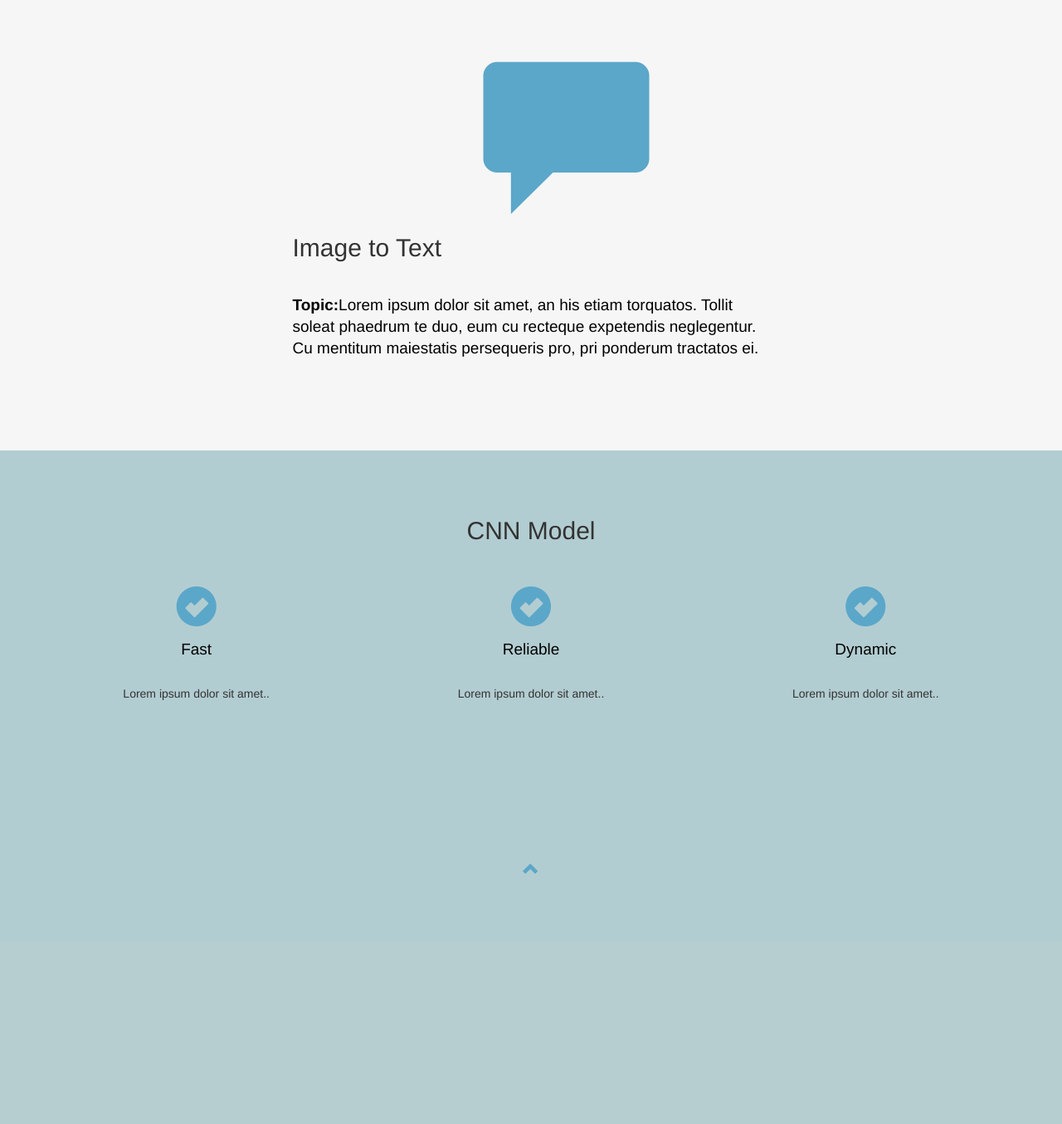
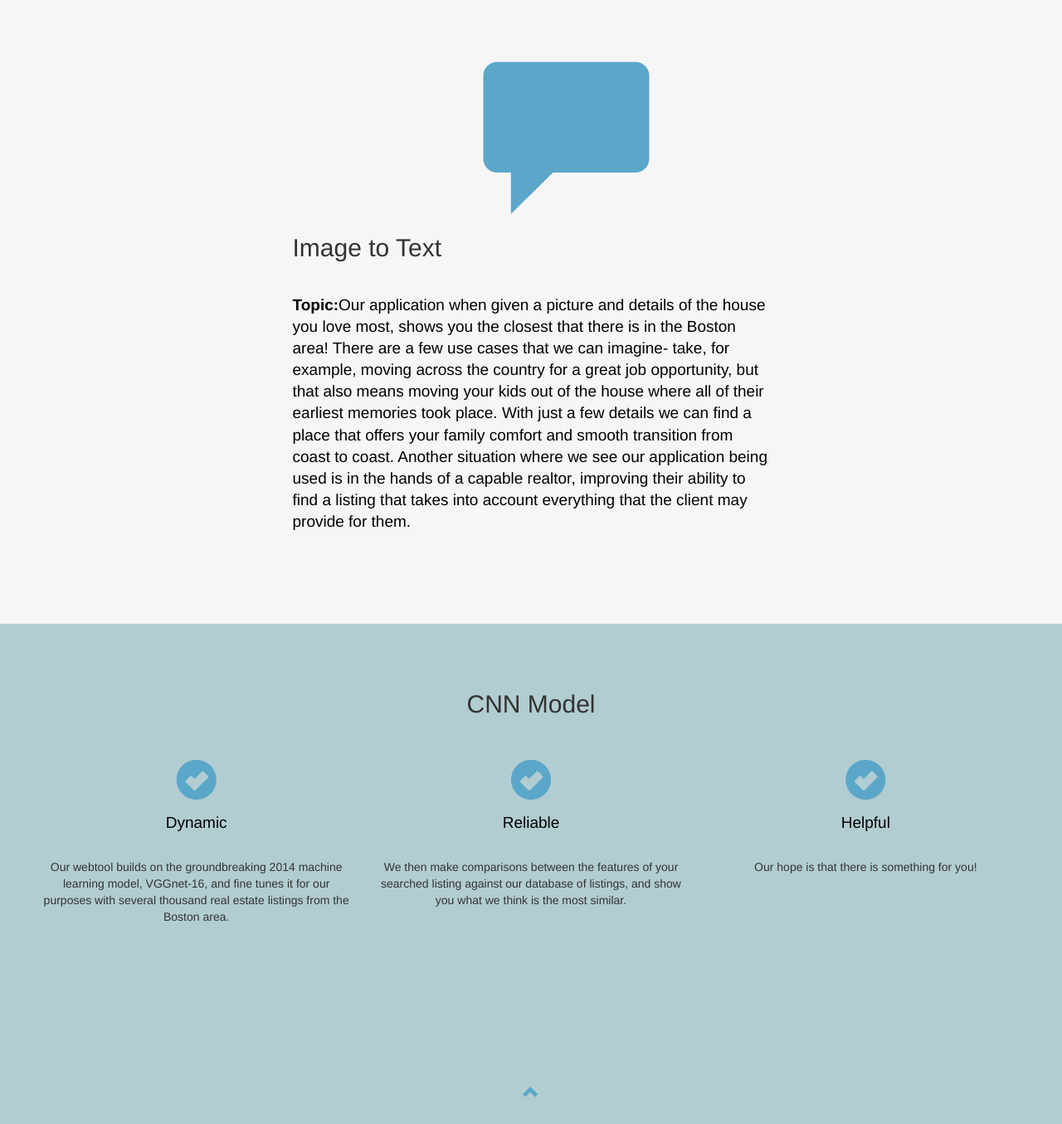
Before and after one commit to fimhub/Image-to-Text, a Flask app: page / in a window 1280 px wide. Shown: the part 1363-2718 px from the top of the page at 83% size. Before the commit the page ends 2417 px from the top, so only its background shows below. Run offline with Flask 2, Linux system fonts and the light colour scheme; some libraries are stand-ins or nearby versions.

Commit message:
Altered Flavor text
Now contains model details and use case description

```diff
--- a/templates/index.html
+++ b/templates/index.html
@@ -35,7 +35,7 @@
          <div class="col-sm-6" style="margin-left: 25%;">
             <h2>Image to Text</h2>
             <br>
-            <h4><strong>Topic:</strong>Lorem ipsum dolor sit amet, an his etiam torquatos. Tollit soleat phaedrum te duo, eum cu recteque expetendis neglegentur. Cu mentitum maiestatis persequeris pro, pri ponderum tractatos ei.</p>
+            <h4><strong>Topic:</strong>Our application when given a picture and details of the house you love most, shows you the closest that there is in the Boston area!  There are a few use cases that we can imagine- take, for example, moving across the country for a great job opportunity, but that also means moving your kids out of the house where all of their earliest memories took place.  With just a few details we can find a place that offers your family comfort and smooth transition from coast to coast.  Another situation where we see our application being used is in the hands of a capable realtor, improving their ability to find a listing that takes into account everything that the client may provide for them.</p>
             </h4>
             <br>
          </div>
@@ -49,18 +49,18 @@
       <div class="row slideanim">
          <div class="col-sm-4">
             <span class="glyphicon glyphicon-ok-sign logo-small"></span>
-            <h4>Fast</h4>
-            <p>Lorem ipsum dolor sit amet..</p>
+            <h4>Dynamic</h4>
+            <p>Our webtool builds on the groundbreaking 2014 machine learning model, VGGnet-16, and fine tunes it for our purposes with several thousand real estate listings from the Boston area.</p>
          </div>
          <div class="col-sm-4">
             <span class="glyphicon glyphicon-ok-sign logo-small"></span>
             <h4>Reliable</h4>
-            <p>Lorem ipsum dolor sit amet..</p>
+            <p>We then make comparisons between the features of your searched listing against our database of listings, and show you what we think is the most similar.</p>
          </div>
          <div class="col-sm-4">
             <span class="glyphicon glyphicon-ok-sign logo-small"></span>
-            <h4>Dynamic</h4>
-            <p>Lorem ipsum dolor sit amet..</p>
+            <h4>Helpful</h4>
+            <p>Our hope is that there is something for you!</p>
          </div>
       </div>
       <br><br>
```
